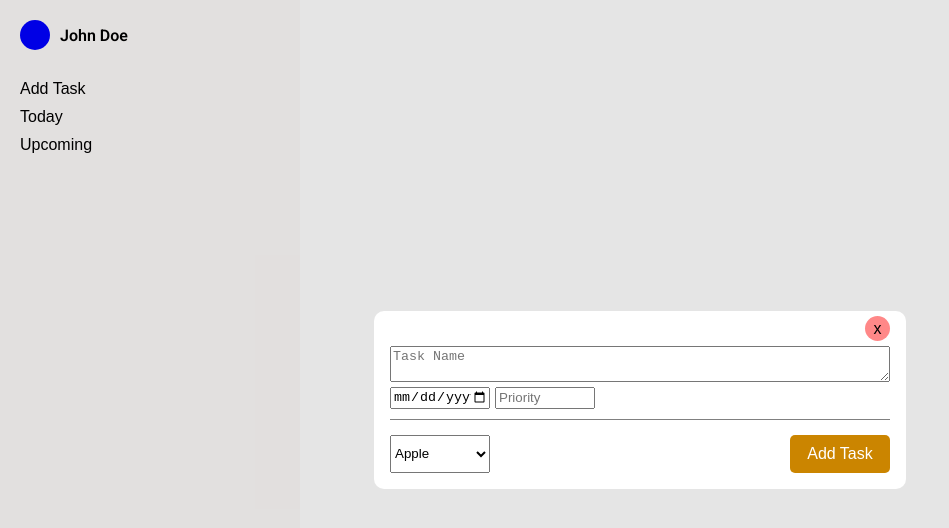
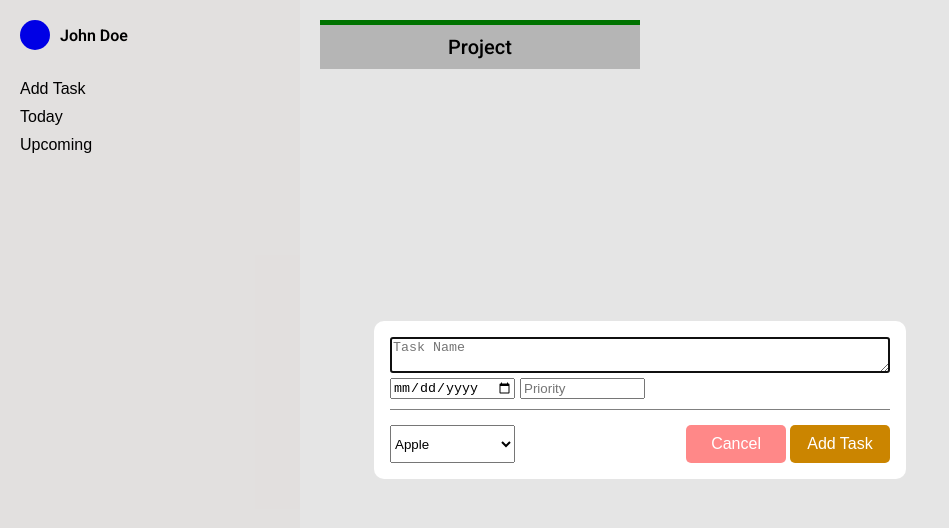
Before and after one commit to nkremer20/odin-todo, a website built with webpack: page src/template.html in a window 1280 px wide. Both pictures are taken after a click on the button "Add Task". Shown: the whole page, without its empty margins (0-949 px from the left). Built offline with nearby package versions, Linux system fonts and the light colour scheme.

Commit message:
Added save new project logic

```diff
--- a/src/index.js
+++ b/src/index.js
@@ -1,6 +1,6 @@
 import './styles.css';
 import { homeScreen } from './home-screen';
-import { processForm } from './tasks';
+import { Project } from './tasks';
 
 // Logic for new task modal
 const addTaskDialog = document.querySelector('#new-task-dialog');
@@ -16,6 +16,6 @@ closeModalBtn.addEventListener('click', () => {
     form.reset();
 })
 
-// Listner to check for form new task form submission
-const form = document.querySelector('form');
-form.addEventListener('submit', processForm);
+// // Listner to check for form new task form submission
+// const form = document.querySelector('form');
+// form.addEventListener('submit', processForm);
--- a/src/styles.css
+++ b/src/styles.css
@@ -9,6 +9,7 @@ html, body {
     width: 100vw;
     min-height: 100dvh;
     font-family: Roboto;
+    overflow-y: hidden;
 }
 
 h1, h2, h3, h4, h5, h6, p, button {
@@ -28,6 +29,8 @@ button {
     flex-direction: column;
     background-color: #fcf9f8;
     padding: 20px;
+    position: sticky;
+    left: 0;
 }
 
 .user-info {
@@ -58,31 +61,21 @@ button {
 
 .todo-container {
     display: flex;
-    flex-direction: column;
-    justify-content: center;
-    align-items: center;
+    flex-direction: row;
+    justify-content: start;
+    gap: 10px;
+    padding-left: 20px;
+    margin-right: 20px;
 }
 
 #new-task-dialog {
-    padding-top: 5px;
     border: none;
     border-radius: 10px;
     min-width: 500px;
 }
 
-.dialog-container {
-    display: flex;
-    flex-direction: column;
-}
-
 .close-dialog {
-    align-self: end;
-    margin-bottom: 5px;
-    border: none;
-    border-radius: 50%;
     background-color: rgba(255, 0, 0, 0.465);
-    height: 25px;
-    width: 25px;
 }
 
 form {
@@ -94,7 +87,7 @@ form {
 
 .task-params {
     display: grid;
-    grid-template-columns: repeat(2, 100px);
+    grid-template-columns: repeat(2, 125px);
     gap: 5px;
     border-bottom: 1px solid gray;
     padding-bottom: 10px;
@@ -102,7 +95,7 @@ form {
 }
 
 select {
-    width: 100px;
+    width: 125px;
 }
 
 form button {
@@ -119,3 +112,20 @@ form button {
     flex-direction: row;
     justify-content: space-between;
 }
+
+.project-card {
+    width: 300px;
+    height: fit-content;
+    background-color: rgb(201, 201, 201);
+    padding: 10px;
+    margin-top: 20px;
+    margin-bottom: 10px;
+    border-top: 5px solid green;
+    display: flex;
+    justify-content: center;
+}
+
+.project-name {
+    font-weight: 500;
+    font-size: 20px;
+}
--- a/src/tasks.js
+++ b/src/tasks.js
@@ -1,61 +1,137 @@
 class Project {
-    constructor(projectName, description, status) {
+    constructor(projectName, status='Not Started') {
         this.projectName = projectName;
-        this.description = description;
         this.status = status;
-        this.createdAt = new Date().toISOString();
-        this.closedAt = null;
-        this._id = crypto.randomUUID();
-    };
+    }
+
+    save() {
+        const projects = Project.getAllProjects();
+
+        projects[this.projectName] = {
+            status: this.status,
+            tasks: {}
+        }
+
+        console.log(projects);
+        localStorage.setItem('projects', JSON.stringify(projects));
+    }
+
+    static getAllProjects() {
+        const projects = localStorage.getItem('projects');
+
+        if (!projects) {
+            console.log('No projects');
+            return {};
+        } else {
+            return JSON.parse(projects);
+        }
+    }
+}
 
 
-}
 
-class Task {
-    constructor(taskName, dueDate, priority) {
-        this.taskName = taskName;
-        this.dueDate = dueDate;
-        this.priority = priority;
-        this.id = crypto.randomUUID();
-    };
+export { Project }
 
-    // Saves task to local storage
-    save() {
-        const taskJson = JSON.stringify(this);
 
-    }
 
-    // Gets all tasks from local storage
-    static getAllTasks() {
 
-    }
 
-}
 
-function processForm(event) {
-    event.preventDefault();
-    const form = document.querySelector('form');
 
-    let taskData = [];
 
-    for (let i = 0; i < form.elements.length; i++) {
-        let element = form.elements[i];
-        if (element.type !== 'submit') {
-            taskData[i] = element.value;
-        }
-    }
 
-    const newTask = new Task(taskData[0], taskData[1], taskData[2]);
-    newTask.save();
 
-    console.log(newTask);
 
-    form.reset();
-}
 
-function createTaskCard (task) {
-    const todoContainer = document.querySelector('.todo-container');
 
-}
 
-export { processForm };
+
+
+
+
+
+
+
+
+
+
+
+
+
+
+
+
+
+
+
+
+
+
+// class Project {
+//     constructor(projectName, status='Not Started') {
+//         this.projectName = projectName;
+//         this.status = status;
+//         this._id = crypto.randomUUID();
+//         this.tasks = {};
+//     };
+
+
+// }
+
+// class Task {
+//     constructor(taskName, dueDate, priority) {
+//         this.taskName = taskName;
+//         this.dueDate = dueDate;
+//         this.priority = priority;
+//         this.id = crypto.randomUUID();
+//     };
+
+//     // Saves task to local storage
+//     save() {
+//         const taskJson = JSON.stringify(this);
+//         const tasks = Task.getAllTasks();
+//         console.log('saved task')
+//     }
+
+//     // Gets all tasks from local storage
+//     static getAllTasks() {
+//         const projects = localStorage.getItem('project');
+//         if (!projects) {
+//             console.log('No projects')
+//             return [];
+//         } else {
+//             console.log(projects)
+//             return JSON.parse(projects);
+//         }
+//     }
+
+// }
+
+// function processForm(event) {
+//     event.preventDefault();
+//     const form = document.querySelector('form');
+
+//     let taskData = [];
+
+//     for (let i = 0; i < form.elements.length; i++) {
+//         let element = form.elements[i];
+//         if (element.type !== 'submit') {
+//             taskData[i] = element.value;
+//         }
+//     }
+
+//     const newTask = new Task(taskData[0], taskData[1], taskData[2]);
+//     newTask.save();
+
+//     form.reset();
+
+//     const addTaskDialog = document.querySelector('#new-task-dialog');
+//     addTaskDialog.close();
+// }
+
+// function createTaskCard (task) {
+//     const todoContainer = document.querySelector('.todo-container');
+
+// }
+
+// export { processForm };
--- a/src/template.html
+++ b/src/template.html
@@ -19,12 +19,11 @@
     <div class="todo-container">
         <dialog id="new-task-dialog">
             <div class="dialog-container">
-                <button class="close-dialog">x</button>
                 <form action="#">
-                    <textarea name="task-name" id="task-name" placeholder="Task Name"></textarea>
+                    <textarea name="task-name" id="task-name" placeholder="Task Name" required></textarea>
                     <div class="task-params">
-                        <input type="date" name="due-date" id="due-date" placeholder="Due Date">
-                        <input type="text" name="priority" id="priority" placeholder="Priority">
+                        <input type="date" name="due-date" id="due-date" placeholder="Due Date" required>
+                        <input type="text" name="priority" id="priority" placeholder="Priority" required>
                     </div>
                     <div class="submit-section">
                         <select id="projects" name="favorite_fruit">
@@ -33,12 +32,17 @@
                             <option value="orange">Orange</option>
                             <option value="grape">Grape</option>
                         </select>
+                        <div class="submit-cancel">
+                            <button class="close-dialog">Cancel</button>
                         <button type="submit">Add Task</button>
+                        </div>
                     </div>
                 </form>
             </div>
-
         </dialog>
+        <div class="project-card">
+            <h1 class="project-name">Project</h1>
+        </div>
     </div>
 </body>
 </html>
```
Lines whose indentation alone changed are shown as unchanged.
